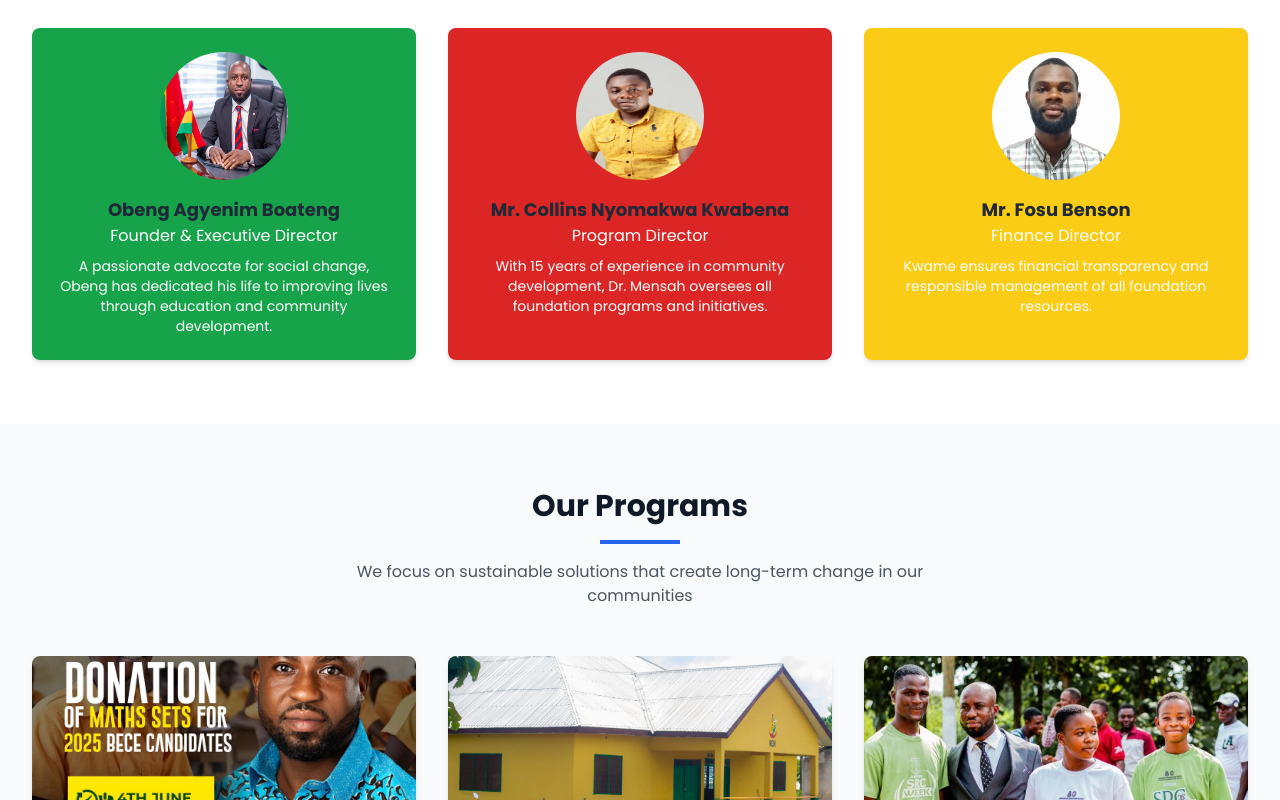
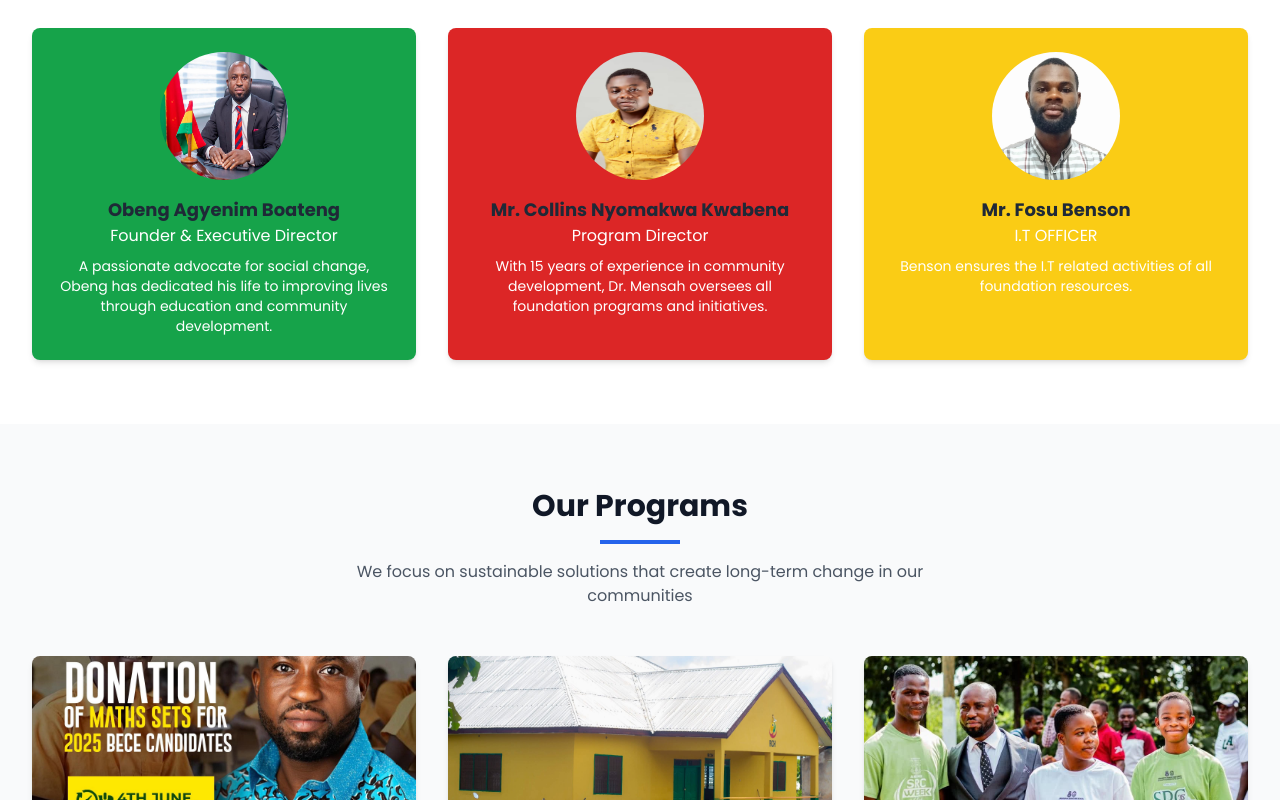
Before and after one commit to Hilander360/abfoundation.org, a plain HTML site: page index.html in a window 1280 px wide. Shown: the part 1479-2279 px from the top of the page. Drawn offline with nearby package versions, Linux system fonts and the light colour scheme.

Commit message:
Update index.html

```diff
--- a/index.html
+++ b/index.html
@@ -4,8 +4,8 @@
     <meta charset="UTF-8">
     <meta name="viewport" content="width=device-width, initial-scale=1.0">
     <title>Agyenim Boateng Foundation</title>
-    <script src="https://cdn.tailwindcss.com"></script>
-	<link rel="icon" href="logo.jpg" type="image/png">
+   <script src="https://cdn.tailwindcss.com"></script>
+	<link rel="icon" href="logo.jpg" type="image/jpg">
     <style>
         @import url('https://fonts.googleapis.com/css2?family=Poppins:wght@300;400;500;600;700&display=swap');
 
@@ -57,7 +57,7 @@
                 <div class="flex items-center">
                     <a href="#" class="flex-shrink-0 flex items-center">
                       <div class="flex items-center space-x-2">
-		<img src="logo.jpg" alt="AB Foundation Logo" class="h-8 w-8">
+		<img src="logo.jpg" alt="AB Foundation Logo" class="h-8 w-8 rounded-full">
 			<span class="text-lg font-bold">AB Foundation</span>
 					</div>
                     </a>
@@ -213,10 +213,10 @@
                     </div>
 
                     <div class="bg-yellow-400 p-6 rounded-lg shadow-md text-center">
-                        <img src="pass.jpg" alt="Kwame Osei, Finance Director, professional portrait" class="w-32 h-32 rounded-full mx-auto mb-4">
+                        <img src="pass.jpg" alt="Fosu Benson, I.T Officer, professional portrait" class="w-32 h-32 rounded-full mx-auto mb-4">
                         <h4 class="font-bold text-lg text-gray-800">Mr. Fosu Benson</h4>
-                        <p class="text-white mb-2">Finance Director</p>
-                        <p class="text-white text-sm">Kwame ensures financial transparency and responsible management of all foundation resources.</p>
+                        <p class="text-white mb-2">I.T OFFICER</p>
+                        <p class="text-white text-sm">Benson ensures the I.T related activities of all foundation resources.</p>
                     </div>
                 </div>
             </div>
```
